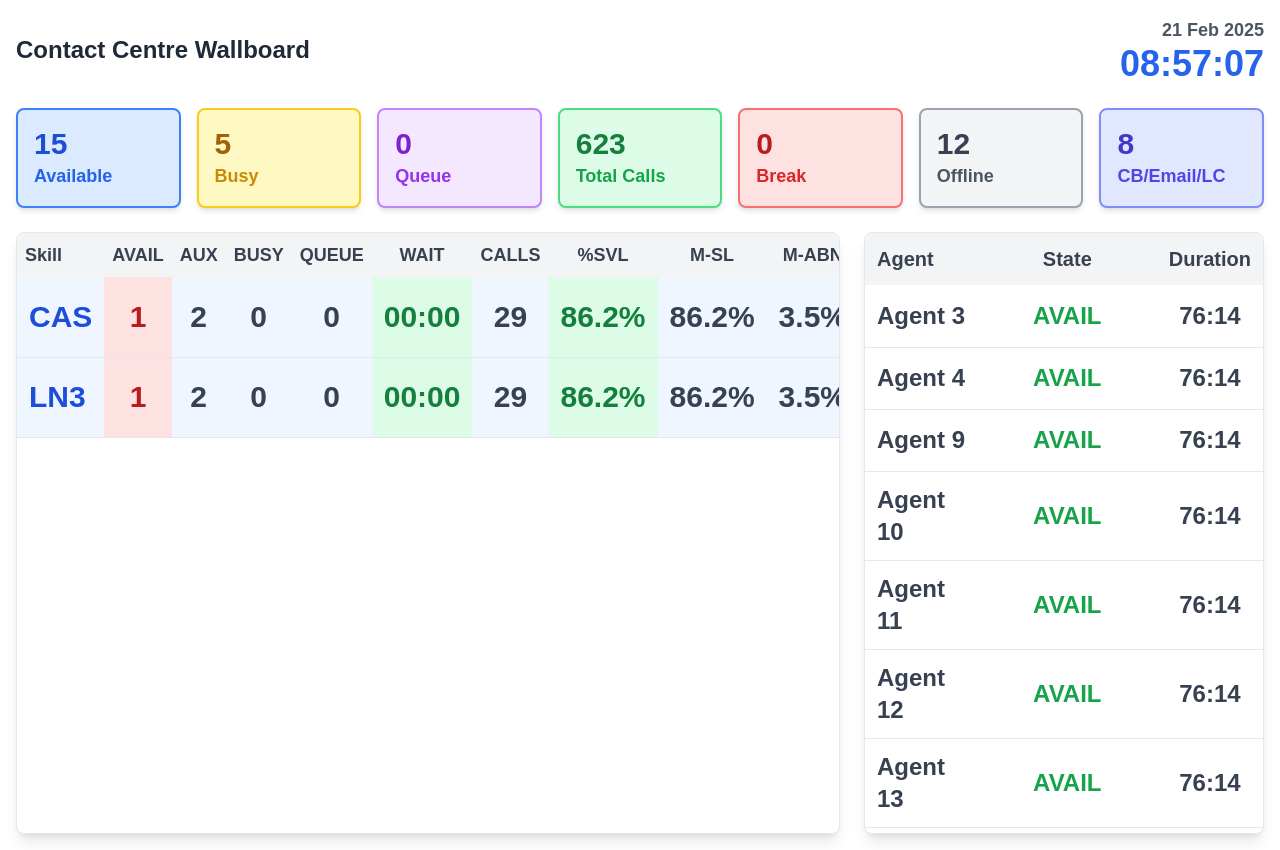
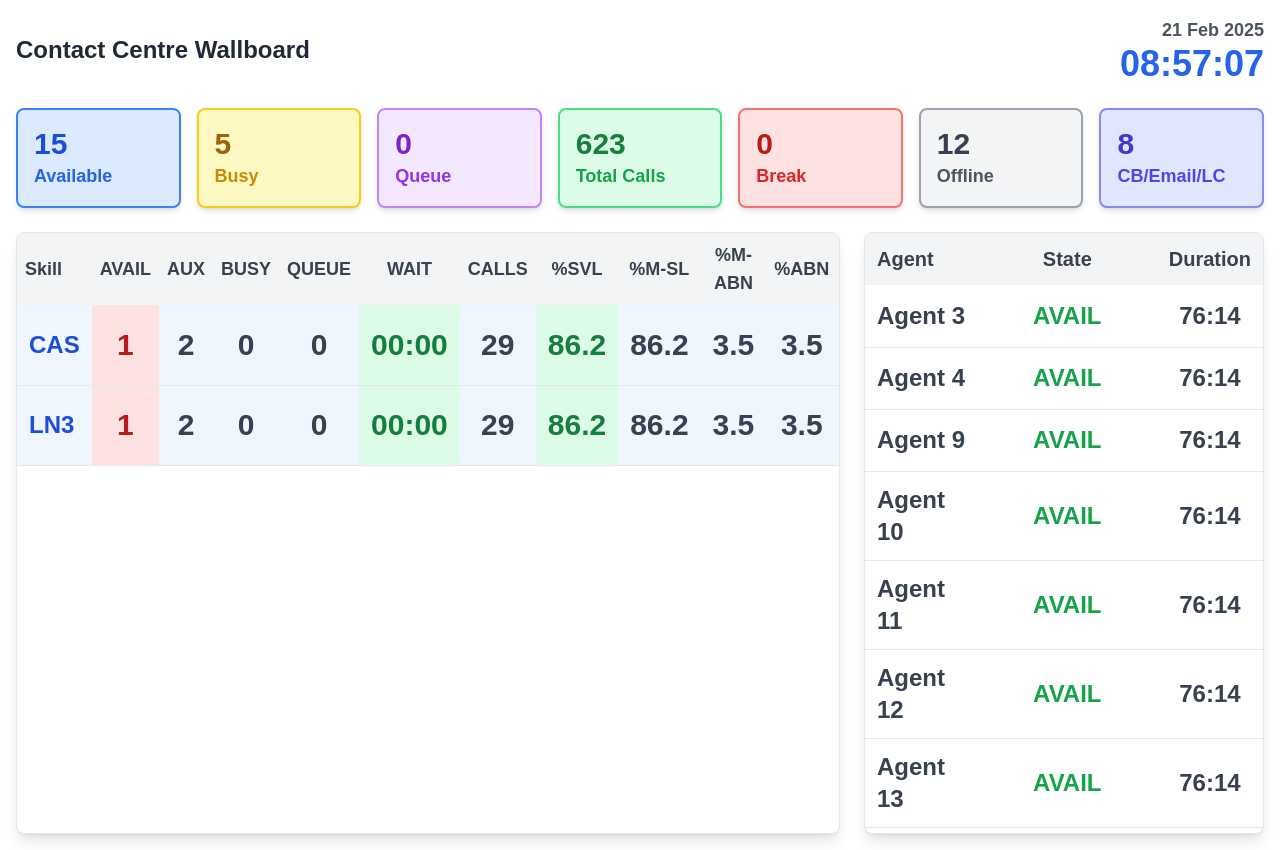
Before and after one commit to HIMATEJAL/wallboard, a Next.js app: page / in a window 1280 px wide. Built offline with nearby package versions, Linux system fonts and the light colour scheme.

Commit message:
Final Review Build for CL - Onsite Demo 12Mar25 v10

```diff
--- a/components/complete-wallboard.tsx
+++ b/components/complete-wallboard.tsx
@@ -96,7 +96,7 @@ const WallboardDashboard = () => {
       isAggregate: true
     },
     {
-      name: 'GOBIZ',
+      name: 'GBP',
       avail: 2,
       aux: 5,
       busy: 2,
@@ -147,7 +147,7 @@ const WallboardDashboard = () => {
       isAggregate: true
     },
     {
-      name: 'SPEX',
+      name: 'SPX',
       avail: 1,
       aux: 1,
       busy: 0,
@@ -387,27 +387,35 @@ const WallboardDashboard = () => {
                   <th className="p-2 font-extrabold text-gray-700 text-lg">WAIT</th>
                   <th className="p-2 font-extrabold text-gray-700 text-lg">CALLS</th>
                   <th className="p-2 font-extrabold text-gray-700 text-lg">%SVL</th>
-                  <th className="p-2 font-extrabold text-gray-700 text-lg">M-SL</th>
-                  <th className="p-2 font-extrabold text-gray-700 text-lg">M-ABN</th>
-                  <th className="p-2 font-extrabold text-gray-700 text-lg">ABN%</th>
+                  <th className="p-2 font-extrabold text-gray-700 text-lg">%M-SL</th>
+                  <th className="p-2 font-extrabold text-gray-700 text-lg">%M-ABN</th>
+                  <th className="p-2 font-extrabold text-gray-700 text-lg">%ABN</th>
                   <th className="p-2 font-extrabold text-gray-700 text-lg">CB</th>
                 </tr>
               </thead>
               <tbody className="transition-all duration-500">
                 {displayedSkills.map((skill, index) => (
-                  <tr key={index} className={`border-b border-gray-200 ${skill.isAggregate ? 'font-bold text-3xl bg-blue-50' : 'font-medium text-2xl'} h-[80px]`}>
-                    <td className={`p-3 text-left ${skill.isAggregate ? 'text-blue-700' : 'text-gray-700'}`}>{skill.name}</td>
-                    <td className={`p-3 text-center ${getAvailColor(skill.avail)}`}>{skill.avail}</td>
-                    <td className="p-3 text-center text-gray-700">{skill.aux}</td>
-                    <td className="p-3 text-center text-gray-700">{skill.busy}</td>
-                    <td className="p-3 text-center text-gray-700">{skill.queue}</td>
-                    <td className={`p-3 text-center ${getLongestWaitColor(skill.longest)}`}>{skill.longest}</td>
-                    <td className="p-3 text-center text-gray-700">{skill.calls}</td>
-                    <td className={`p-3 text-center ${getSLAColor(skill.svl)}`}>{skill.svl}%</td>
-                    <td className="p-3 text-center text-gray-700">{skill.mtdSl || '0.0%'}</td>
-                    <td className="p-3 text-center text-gray-700">{skill.mtdAbn || '0.0%'}</td>
-                    <td className="p-3 text-center text-gray-700">{skill.abandoned}</td>
-                    <td className="p-3 text-center text-gray-700">{skill.callback}</td>
+                  <tr key={index} className={`border-b border-gray-200 ${skill.isAggregate ? 'font-bold bg-blue-50' : 'font-medium'} h-[80px]`}>
+                    <td className={`p-3 text-left ${skill.isAggregate ? 'text-blue-700 text-2xl' : 'text-gray-700 text-xl'}`}>{skill.name}</td>
+                    <td className={`p-3 text-center ${getAvailColor(skill.avail)} ${skill.isAggregate ? 'text-3xl' : 'text-2xl'}`}>{skill.avail}</td>
+                    <td className={`p-3 text-center text-gray-700 ${skill.isAggregate ? 'text-3xl' : 'text-2xl'}`}>{skill.aux}</td>
+                    <td className={`p-3 text-center text-gray-700 ${skill.isAggregate ? 'text-3xl' : 'text-2xl'}`}>{skill.busy}</td>
+                    <td className={`p-3 text-center text-gray-700 ${skill.isAggregate ? 'text-3xl' : 'text-2xl'}`}>{skill.queue}</td>
+                    <td className={`p-3 text-center ${getLongestWaitColor(skill.longest)} ${skill.isAggregate ? 'text-3xl' : 'text-2xl'}`}>{skill.longest}</td>
+                    <td className={`p-3 text-center text-gray-700 ${skill.isAggregate ? 'text-3xl' : 'text-2xl'}`}>{skill.calls}</td>
+                    <td className={`p-3 text-center ${getSLAColor(skill.svl)} ${skill.isAggregate ? 'text-3xl' : 'text-2xl'}`}>
+                      {skill.svl}
+                    </td>
+                    <td className={`p-3 text-center text-gray-700 ${skill.isAggregate ? 'text-3xl' : 'text-2xl'}`}>
+                      {skill.mtdSl ? skill.mtdSl.replace('%', '') : '0.0'}
+                    </td>
+                    <td className={`p-3 text-center text-gray-700 ${skill.isAggregate ? 'text-3xl' : 'text-2xl'}`}>
+                      {skill.mtdAbn ? skill.mtdAbn.replace('%', '') : '0.0'}
+                    </td>
+                    <td className={`p-3 text-center text-gray-700 ${skill.isAggregate ? 'text-3xl' : 'text-2xl'}`}>
+                      {skill.abandoned ? skill.abandoned.replace('%', '') : '0.0'}
+                    </td>
+                    <td className={`p-3 text-center text-gray-700 ${skill.isAggregate ? 'text-3xl' : 'text-2xl'}`}>{skill.callback}</td>
                   </tr>
                 ))}
               </tbody>
```
